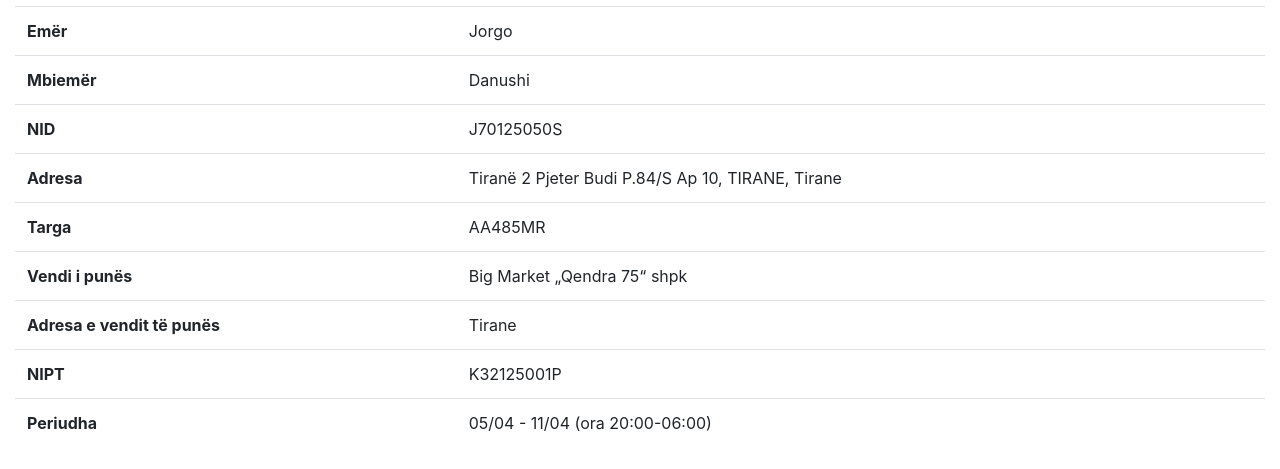
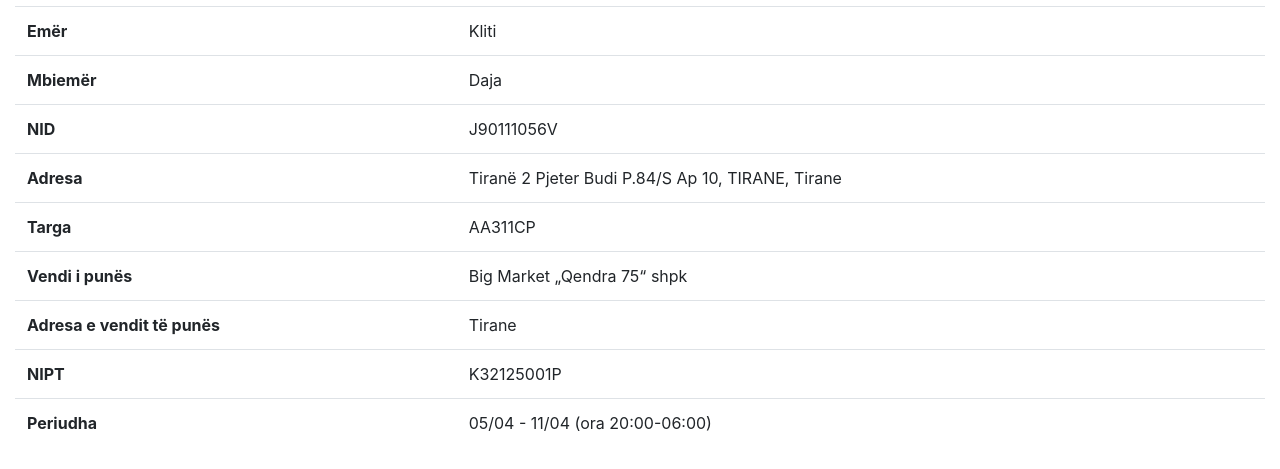
Before and after one commit to checkmbgovall/autorizim, a plain HTML site: page index.html in a window 1280 px wide. Shown: the part 173-642 px from the top of the page. Drawn offline with nearby package versions, Linux system fonts and the light colour scheme.

Commit message:
Update index.html

```diff
--- a/index.html
+++ b/index.html
@@ -27,15 +27,15 @@
 
                                                                                                                                             <tr>
                                     <th>Emër</th>
-                                    <td>Jorgo</td>
+                                    <td>Kliti</td>
                                 </tr>
                                                                                                                                                                                 <tr>
                                     <th>Mbiemër</th>
-                                    <td>Danushi</td>
+                                    <td>Daja</td>
                                 </tr>
                                                                                                                                                                                 <tr>
                                     <th>NID</th>
-                                    <td>J70125050S</td>
+                                    <td>J90111056V</td>
                                 </tr>
                                                                                                                                                                                 <tr>
                                     <th>Adresa</th>
@@ -43,7 +43,7 @@
                                 </tr>
                                                                                                                                                                                 <tr>
                                     <th>Targa</th>
-                                    <td>AA485MR</td>
+                                    <td>AA311CP</td>
                                 </tr>
                                                                                                                                                                                                                                                             <tr>
                                             <th>Vendi i punës</th>
```
